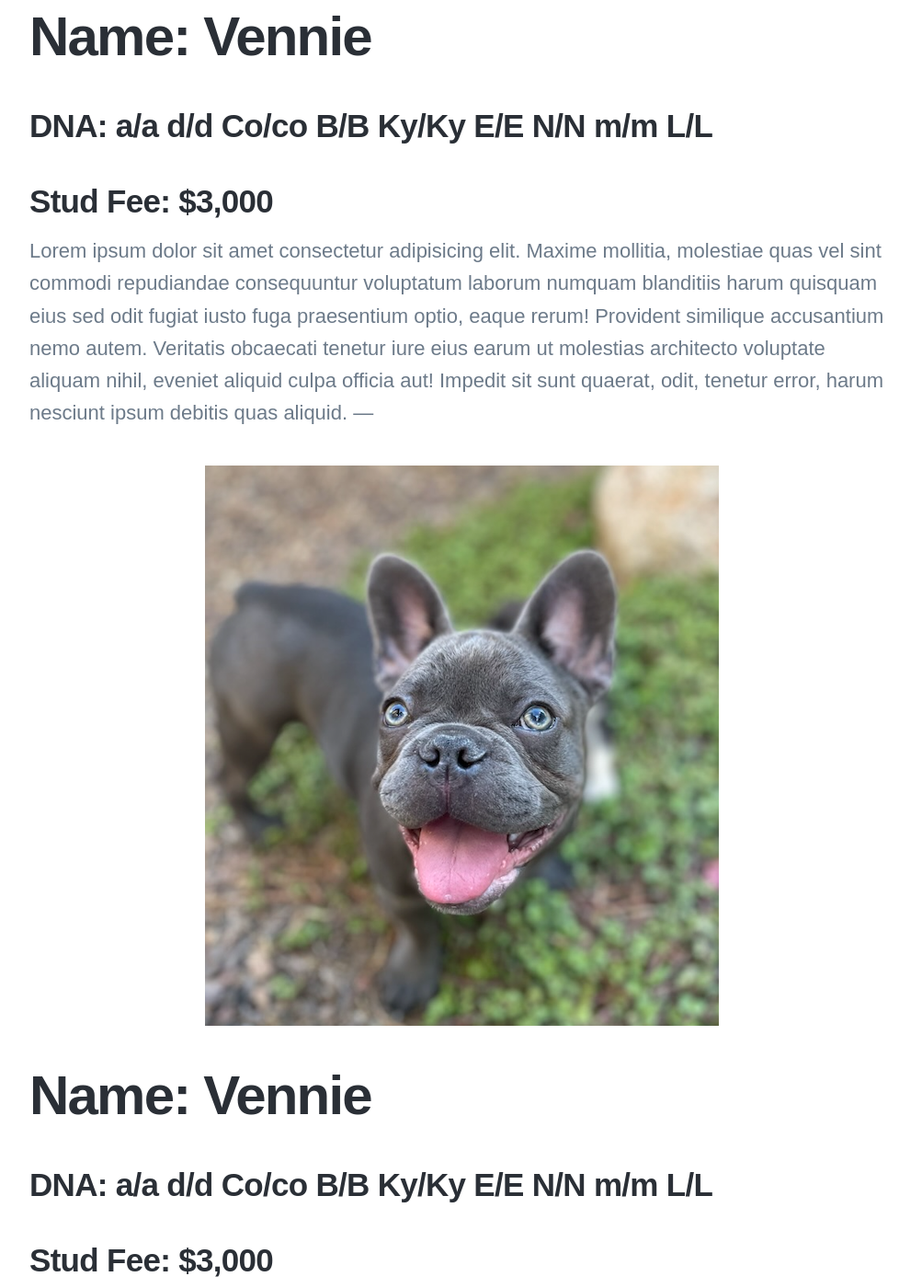
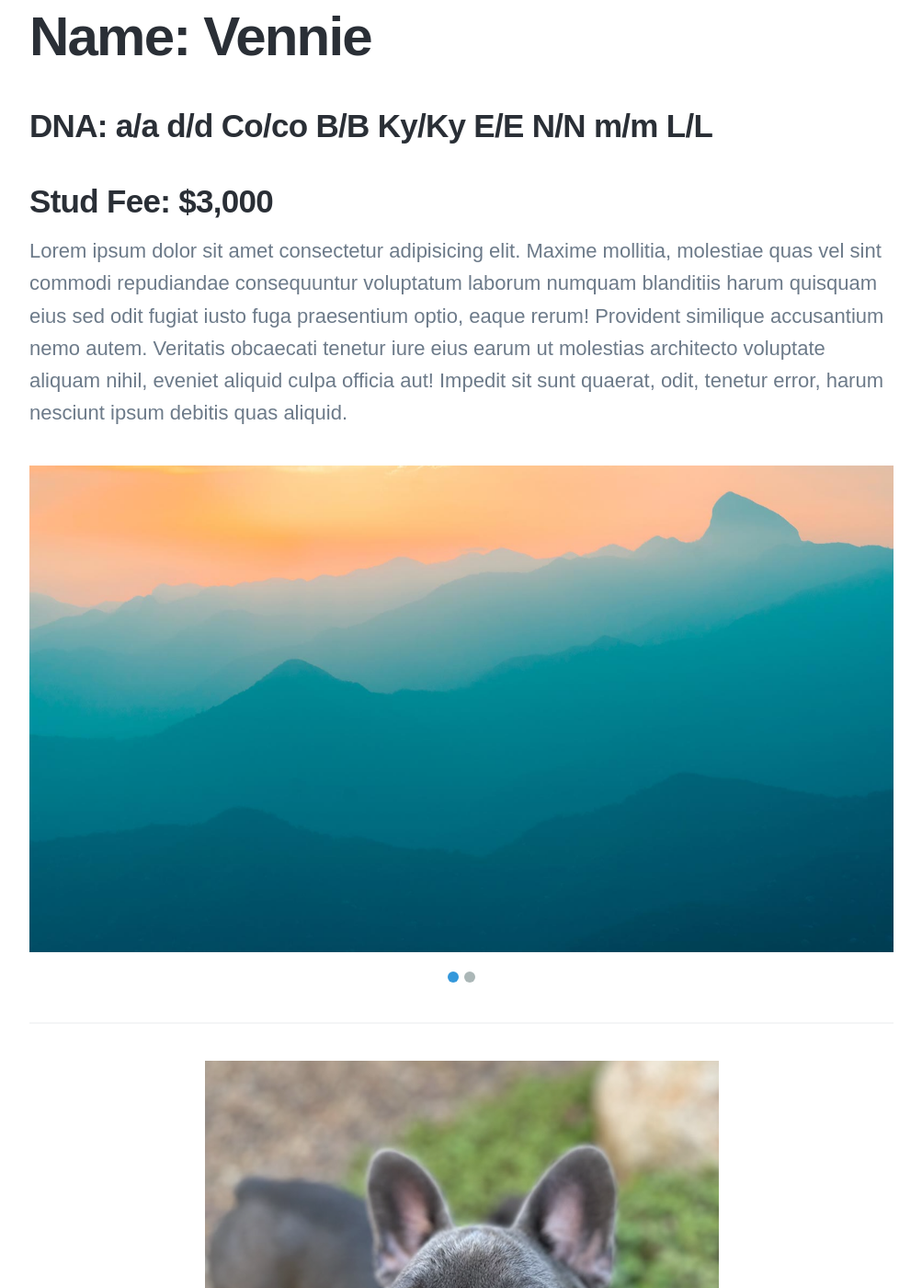
Before and after one commit to jcsodenkamp/jcsodenkamp.github.io, a Jekyll site: the page built from _projects/studs.md, in a window 1280 px wide and 1400 px high, scrolled down 1247 px. Shown: the whole window at 92% size, without its empty margins (138-1141 px from the left). Built offline with Jekyll 4.4.1, drawn with Linux system fonts in a browser that asks for light colours; nearby versions of some CDN libraries; some web fonts are replaced; some of the changed text lies outside the part shown.

Commit message:
Update studs.md

```diff
--- a/_projects/studs.md
+++ b/_projects/studs.md
@@ -20,6 +20,11 @@
 obcaecati tenetur iure eius earum ut molestias architecto voluptate aliquam
 nihil, eveniet aliquid culpa officia aut! Impedit sit sunt quaerat, odit,
 tenetur error, harum nesciunt ipsum debitis quas aliquid.
+
+<div class="gallery" data-columns="1">
+	<img src="/images/demo/demo-landscape.jpg">
+	<img src="/images/demo/demo-landscape-2.jpg">
+</div>
 ---
 
 ![](/images/demo/stud.png)
@@ -35,4 +40,9 @@
 obcaecati tenetur iure eius earum ut molestias architecto voluptate aliquam
 nihil, eveniet aliquid culpa officia aut! Impedit sit sunt quaerat, odit,
 tenetur error, harum nesciunt ipsum debitis quas aliquid.
+
+<div class="gallery" data-columns="1">
+	<img src="/images/demo/demo-landscape.jpg">
+	<img src="/images/demo/demo-landscape-2.jpg">
+</div>
 ---
```
